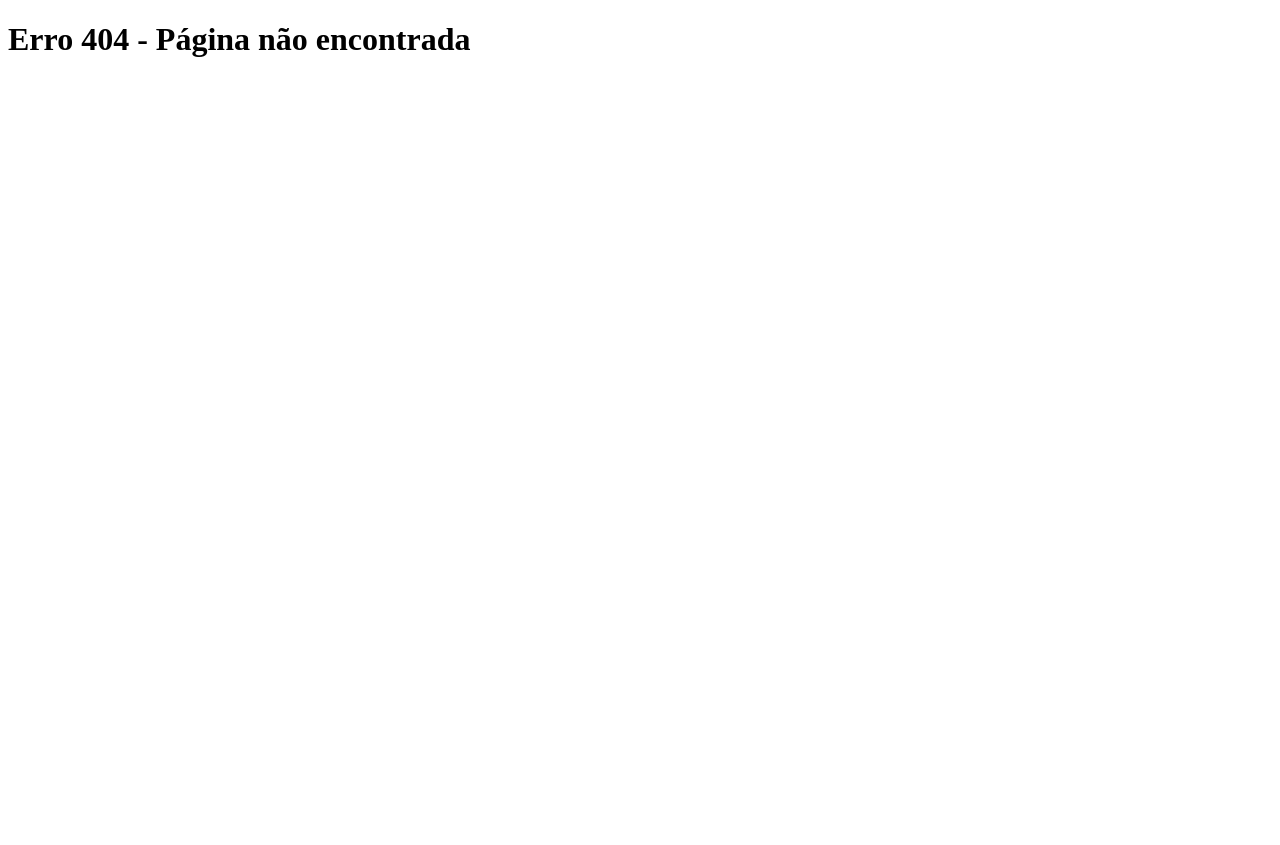
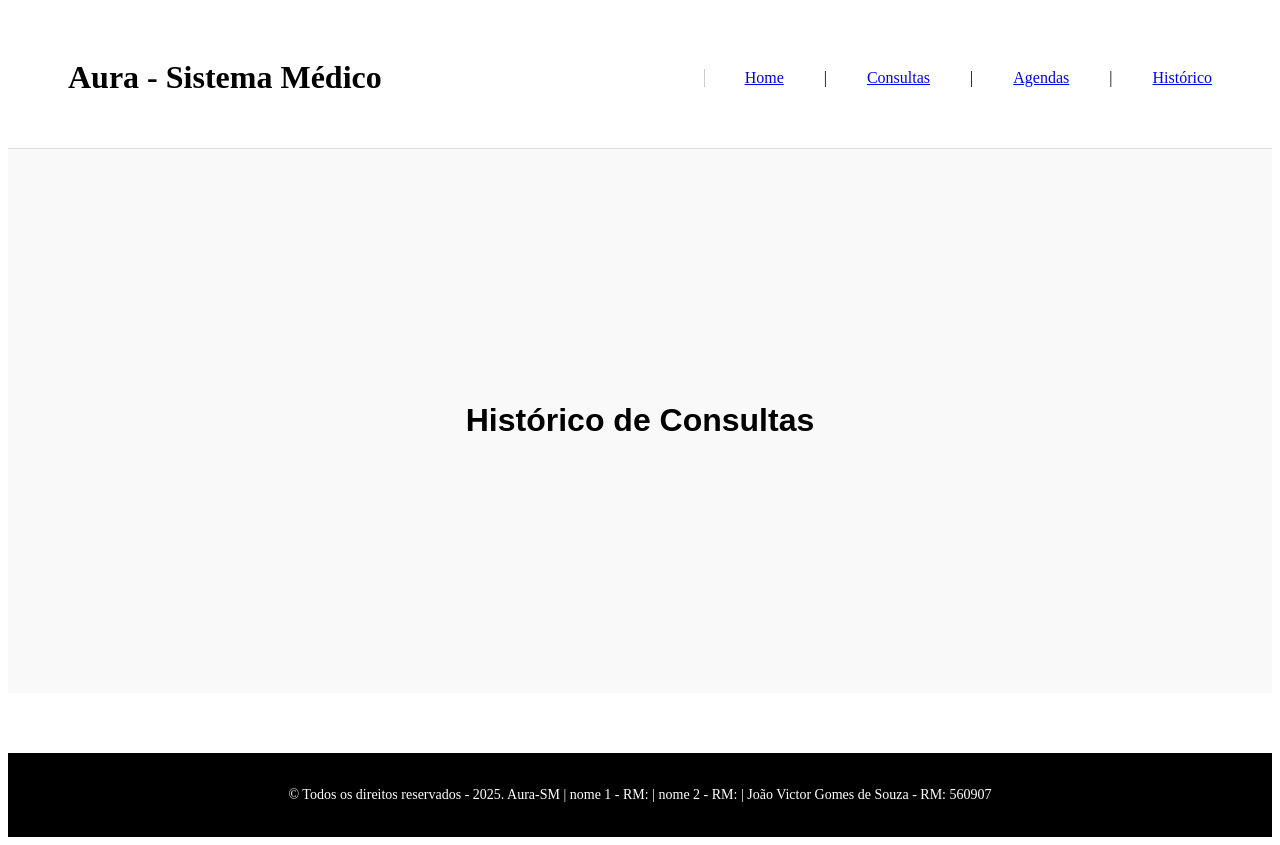
Before and after one commit to Jounaxis/Aura-SM, a React (Vite) app in the folder Aura-SM/: page /Historico in a window 1280 px wide. Before the commit this address had no page. Before the commit the page ends 800 px from the top, so only its background shows below. Built offline with nearby package versions, Linux system fonts and the light colour scheme.

Commit message:
adiconado a aba historico e atualizada em todas as pastas necessarias // mais alterações no css

```diff
--- a/Aura-SM/src/App.css
+++ b/Aura-SM/src/App.css
@@ -19,9 +19,14 @@ border-left: 1px solid #ccc;
 padding-left: 40px;
 }
 
-main{ display: flex; width: 100vw;
-flex-direction: column; justify-content: center;
-align-items: center; height: 70vh;
+main{
+  display: flex; width: 100%;
+  flex-direction: column; justify-content: center;
+  align-items: center; height: 68vh;
+  background-color: #f9f9f9;
+  font-family: 'Poppins', sans-serif;
+  font-size: 100%;
+  transition: background-color 0.3s, color 0.3s;
 }
 
 footer {
--- a/Aura-SM/src/components/Menu/Menu.tsx
+++ b/Aura-SM/src/components/Menu/Menu.tsx
@@ -9,6 +9,8 @@ export default function Menu(){
         <Link to='/consultas'>Consultas</Link>
         <span> | </span>
         <Link to='/agendas'>Agendas</Link>
+        <span> | </span>
+        <Link to='/historico'>Histórico</Link>
     </nav>
   )
 }
--- a/Aura-SM/src/components/Rodape/Rodape.tsx
+++ b/Aura-SM/src/components/Rodape/Rodape.tsx
@@ -2,7 +2,7 @@ export default function Rodape(){
 
     return(
         <footer>
-            <p>&copy; Todos os direitos reservados - 2025. Produtos</p>
+            <p>&copy; Todos os direitos reservados - 2025. Aura-SM | nome 1 - RM:  | nome 2 - RM:  | João Victor Gomes de Souza - RM: 560907</p>
         </footer>
     );
 }
--- a/Aura-SM/src/main.tsx
+++ b/Aura-SM/src/main.tsx
@@ -7,6 +7,7 @@ import { createBrowserRouter, RouterProvider } from 'react-router-dom'
 import Home from './routes/Home/index.jsx'
 import Agendas from './routes/Agendas/index.jsx'
 import Consultas from './routes/Consultas/index.jsx'
+import Historico from './routes/Historico/indedx.tsx'
 import Error from './routes/Error/index.jsx'
 
 const router = createBrowserRouter([
@@ -14,7 +15,8 @@ const router = createBrowserRouter([
     children: [
       {path: "/", element: <Home/>},
       {path: "/Agendas", element: <Agendas/>},
-      {path: "/Consultas", element: <Consultas/>}
+      {path: "/Consultas", element: <Consultas/>},
+      {path: "/Historico", element: <Historico/>}
     ]
   }
 ])
--- /dev/null
+++ b/Aura-SM/src/routes/Historico/indedx.tsx
@@ -0,0 +1,8 @@
+export default function Historico(){
+
+    return(
+        <main>
+            <h1>Histórico de Consultas</h1>
+        </main>
+    )
+}
```
